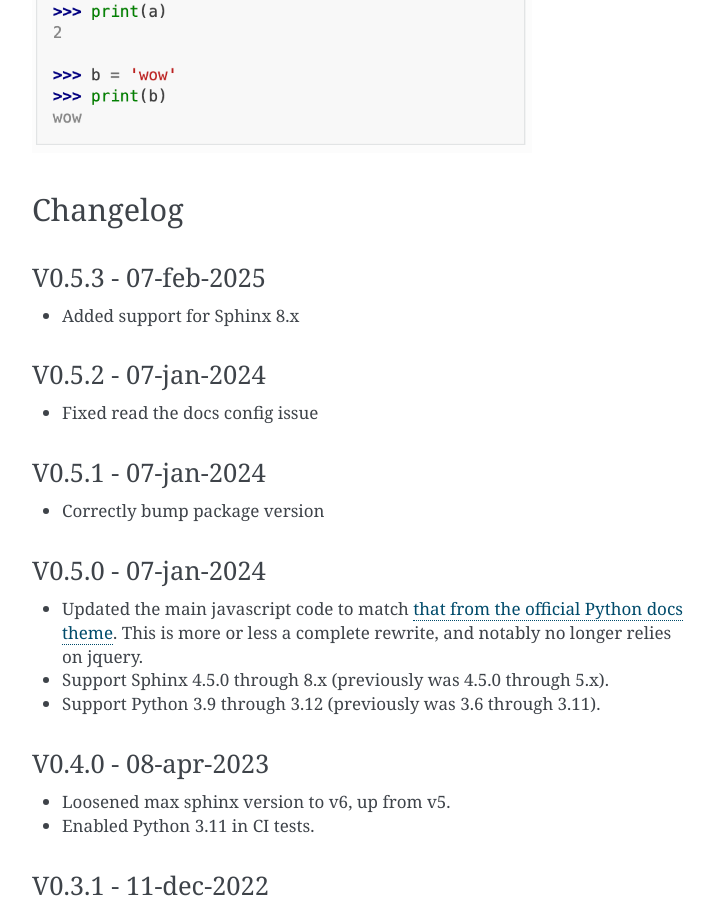
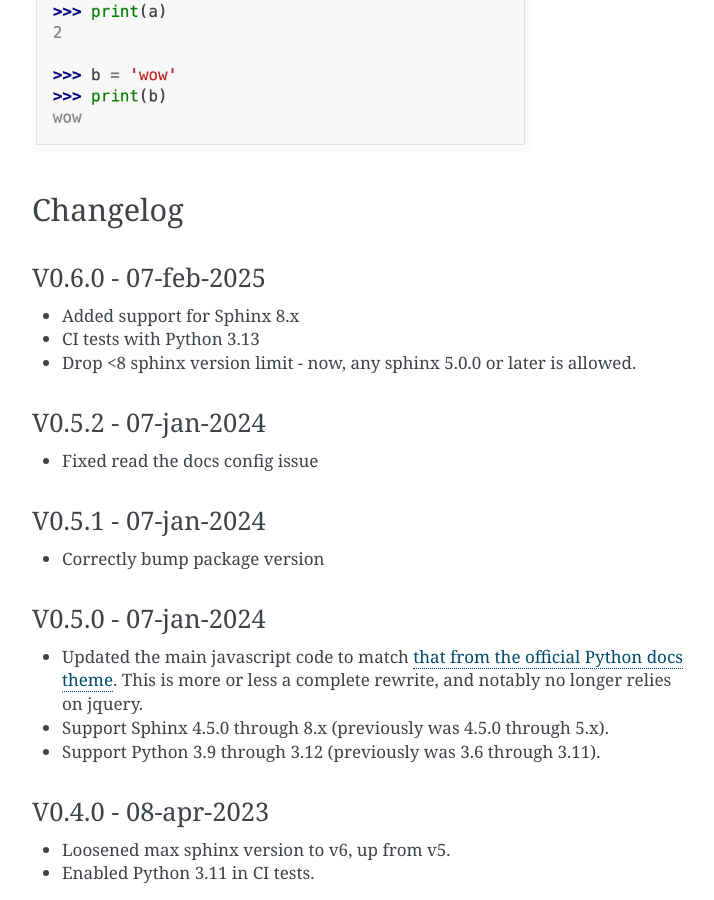
Before and after one commit to jurasofish/sphinx-toggleprompt, a Sphinx documentation site: the page built from doc/index.rst, in a window 1280 px wide and 900 px high, scrolled down 2518 px. Shown: the whole window, without its empty margins (388-1102 px from the left). Built offline with Sphinx 7.4.7, drawn with Linux system fonts in a browser that asks for light colours; some of the changed text lies outside the part shown.

Commit message:
changelog

```diff
--- a/doc/index.rst
+++ b/doc/index.rst
@@ -154,10 +154,12 @@ There's an example of this in the doc_copybutton folder.
 Changelog
 ================================
 
-V0.5.3 - 07-feb-2025
+V0.6.0 - 07-feb-2025
 -----------------------
 
 - Added support for Sphinx 8.x
+- CI tests with Python 3.13
+- Drop <8 sphinx version limit - now, any sphinx 5.0.0 or later is allowed.
 
 
 V0.5.2 - 07-jan-2024
```
